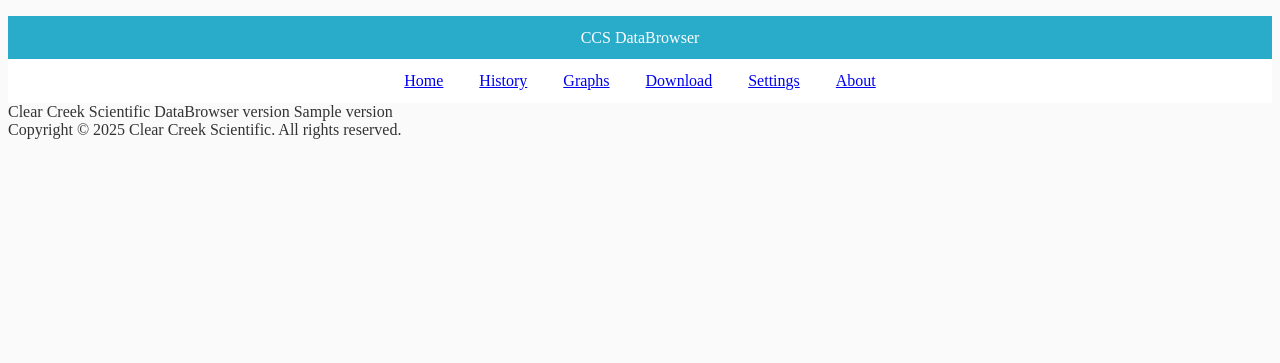
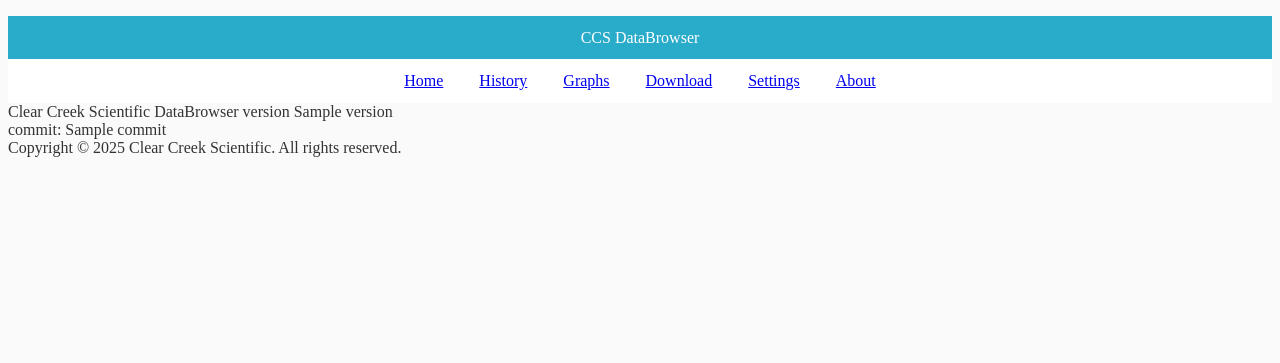
Before and after one commit to ClearCreekSci/ccs_dl_browser, a Flask app: template templates/about.html in a window 1280 px wide. Shown: the top 363 px of the page. Run offline with Flask 3, Linux system fonts and the light colour scheme; the template is opened without the code that fills it: most values are stand-ins (such as "Sample title", 1, 10 or a date in 2020).

Commit message:
Added manifest version and commit number to about

```diff
--- a/databrowser/__init__.py
+++ b/databrowser/__init__.py
@@ -3,14 +3,14 @@ import os
 from flask import Flask
 
 from ccs_dlconfig import config
-
-VERSION = 1
+from ccs_dlconfig import manifest
 
 app = Flask('DataBrowser')
 
 datapath = '/opt/ccs/WeatherDataLogger/data'
 
 cfg = config.Settings()
+mnfst = manifest.Manifest()
 app.config['SECRET_KEY'] = cfg.secret
 
 from databrowser import routes
--- a/databrowser/routes.py
+++ b/databrowser/routes.py
@@ -15,9 +15,9 @@ from flask import send_file
 
 
 from databrowser import app
-from databrowser import VERSION
 from databrowser import datapath
 from databrowser import cfg
+from databrowser import mnfst
 
 from databrowser import ccs
 
@@ -265,7 +265,7 @@ def settings():
 
 @app.route('/about')
 def about():
-    return render_template('about.html',version=VERSION,title='About')
+    return render_template('about.html',version=mnfst.version,commit=mnfst.commit,title='About')
 
 #FIXME: error checking needs to be done...
 @app.route('/downloadfile/<name>')
--- a/templates/about.html
+++ b/templates/about.html
@@ -1,5 +1,6 @@
 {% extends "layout.html" %}
 {% block content %}
         <div>Clear Creek Scientific DataBrowser version {{ version }} </div>
+        <div>commit: {{ commit }} </div>
         <div>Copyright &copy; 2025 Clear Creek Scientific. All rights reserved.</div>
 {% endblock content %}
```
